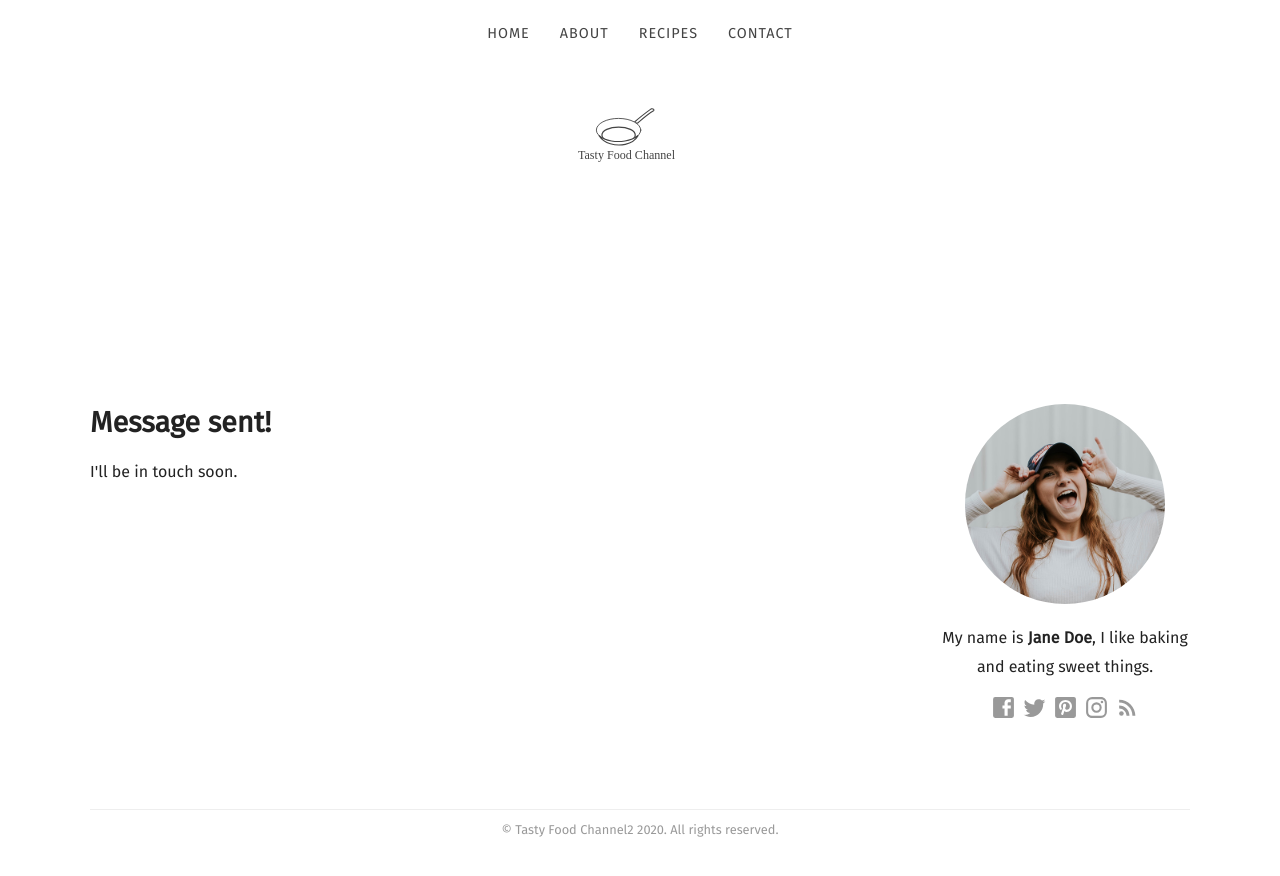
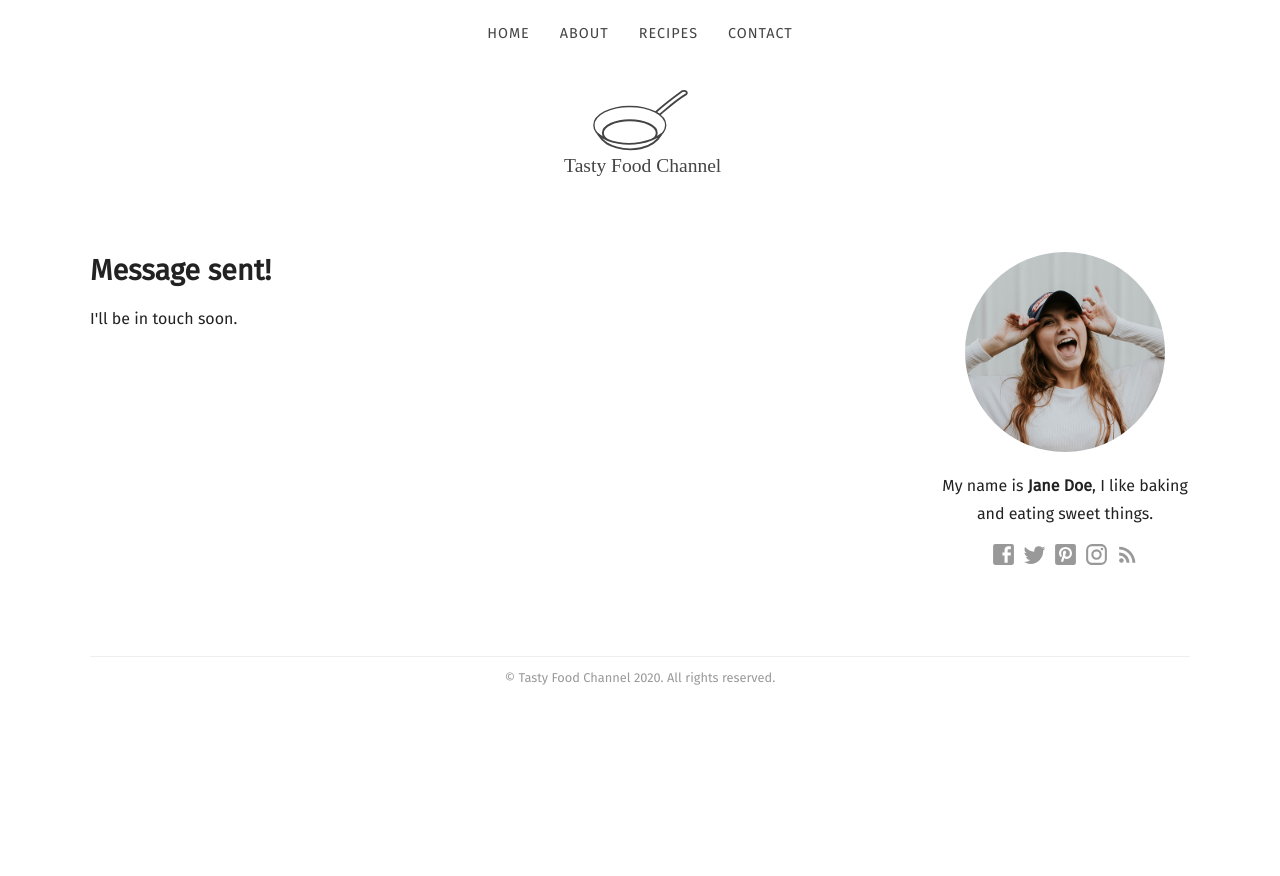
Before and after one commit to daneelvt/daneelvt.github.io, a Jekyll site: the page built from contact-success.html, in a window 1280 px wide. Shown: the top 876 px of the page. Built offline with Jekyll 4.4.1, drawn with Linux system fonts in a browser that asks for light colours; some web fonts are replaced.

Commit message:
Logo updated

```diff
--- a/_config.yml
+++ b/_config.yml
@@ -1,7 +1,7 @@
 # ----
 # Site
 
-title: Tasty Food Channel2
+title: Tasty Food Channel
 url: "https://tastyfoodchannel.com/"
 baseurl:
 google_analytics_key:
```
Also changed, not shown: images/logo.svg.
